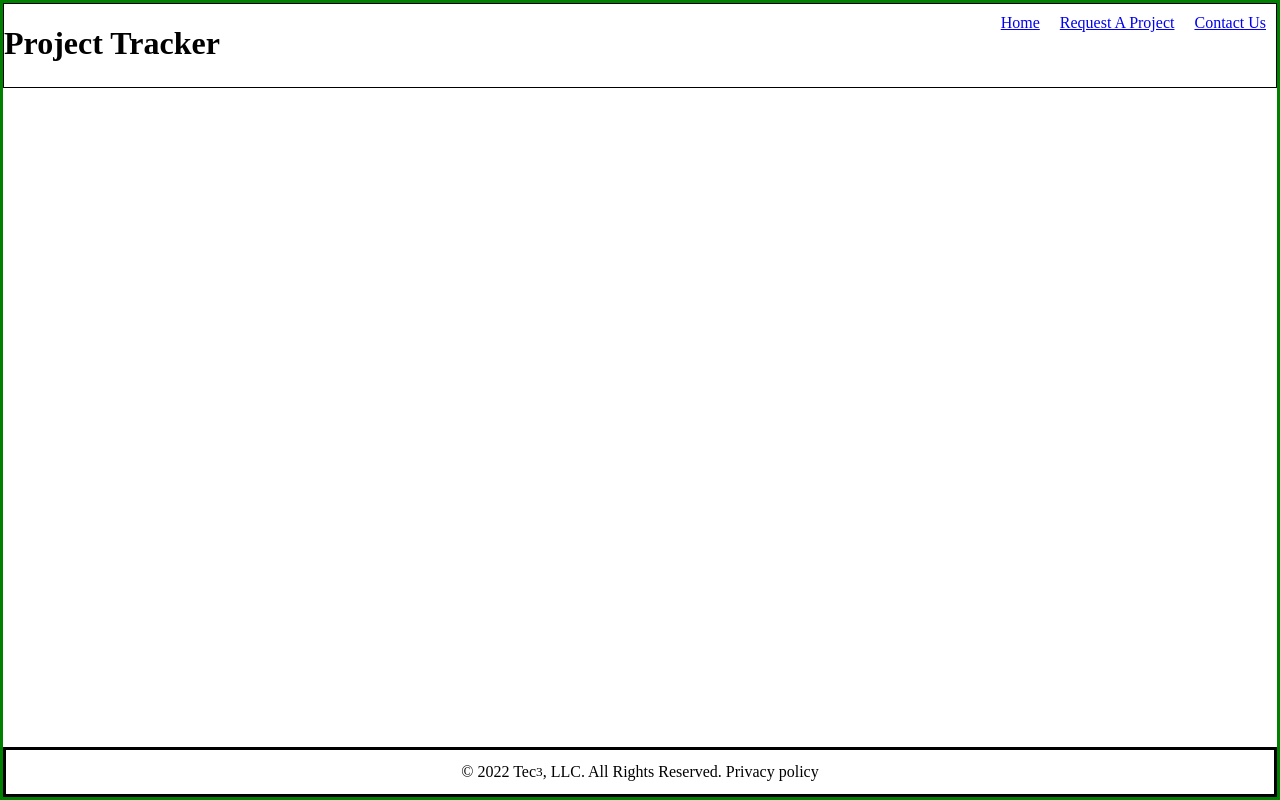
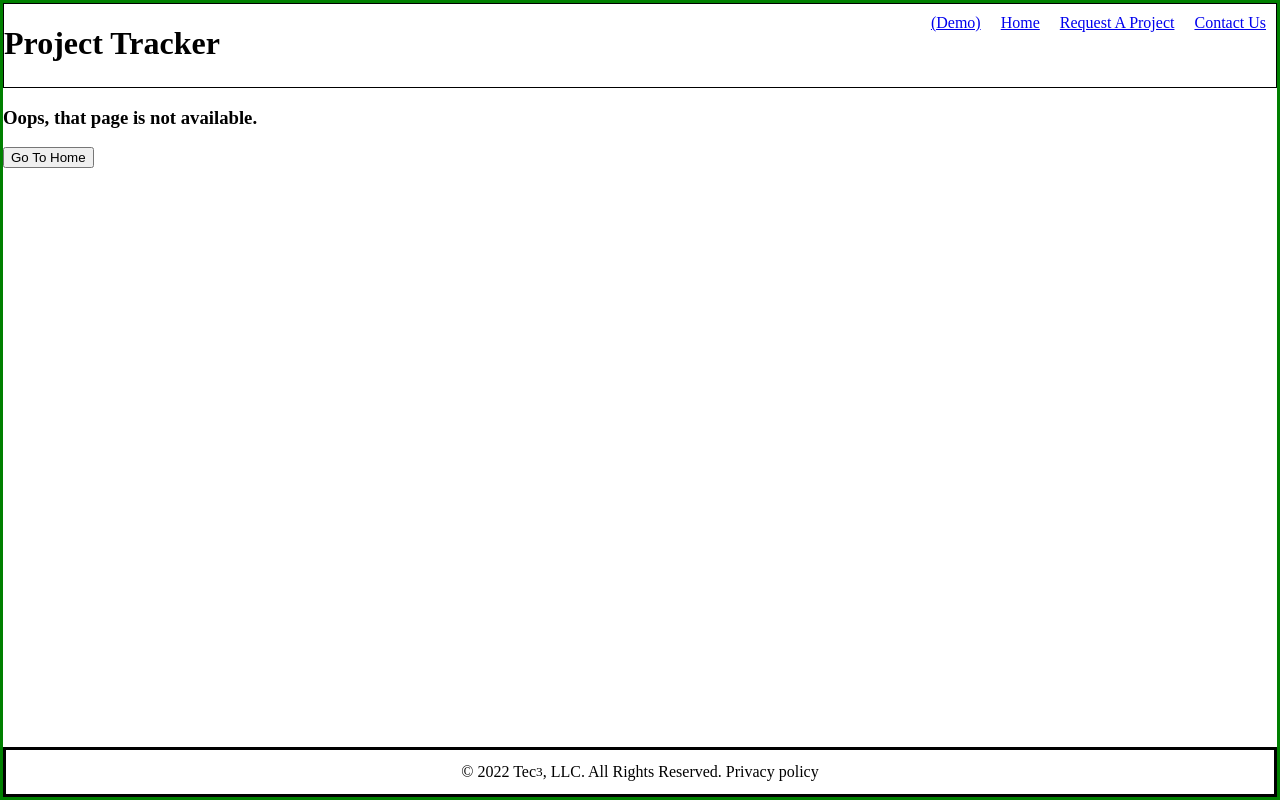
Before and after one commit to dionisggr/project-tracker, a React (Create React App) app: page /404 in a window 1280 px wide. Built offline with nearby package versions, Linux system fonts and the light colour scheme; the HTML template or start-up script is replaced by a standard one.

Commit message:
adding Not Found page

```diff
--- a/src/layout/Header/Nav.js
+++ b/src/layout/Header/Nav.js
@@ -3,6 +3,7 @@ import 'styles/Nav.css';
 export default function Nav() {
   return (
     <nav>
+      <a href='/project/demo'>(Demo)</a>
       <a href='/'>Home</a>
       <a href='/request'>Request A Project</a>
       <a href='/contact'>Contact Us</a>
--- a/src/layout/Main.js
+++ b/src/layout/Main.js
@@ -3,6 +3,7 @@ import Home from 'pages/Home';
 import Request from 'pages/Request';
 import Project from 'pages/Project';
 import Contact from 'pages/Contact';
+import NotFound from 'pages/NotFound';
 import 'styles/Main.css';
 
 export default function Main() {
@@ -13,6 +14,7 @@ export default function Main() {
         <Route path='/request' element={<Request />} />
         <Route path='/contact' element={<Contact />} />
         <Route path='/project/:projectId' element={<Project />} />
+        <Route path='*' element={<NotFound />} />
       </Routes>
     </main>
   );
--- a/src/mocks/index.js
+++ b/src/mocks/index.js
@@ -1,7 +1,7 @@
 const date = new Date();
 
 const project = {
-  id: 1,
+  id: 'demo',
   projectName: 'Project Tracker Website',
   client: 'Tec3',
   contact: 'Dio',
--- a/src/pages/Home.js
+++ b/src/pages/Home.js
@@ -1,7 +1,7 @@
 import TextInput from 'common/TextInput';
 import 'styles/Home.css';
 
-export default function Home() {
+export default function Home(props) {
   function getProject(evt) {
     evt.preventDefault();
 
@@ -10,6 +10,8 @@ export default function Home() {
     // Awesome code to fetch Project from ID
     console.log('projectId:', projectId);
   };
+
+  console.log(props.location)
 
   return (
     <form className='home' onSubmit={getProject}>
--- /dev/null
+++ b/src/pages/NotFound.js
@@ -0,0 +1,9 @@
+export default function NotFound() {
+  return (
+    <article className='not-found'>
+      <h3>Oops, that page is not available.</h3>
+
+      <button type='button'>Go To Home</button>
+    </article>
+  );
+};
--- a/src/pages/Project/index.js
+++ b/src/pages/Project/index.js
@@ -1,5 +1,5 @@
 import { useState, useEffect } from 'react';
-import { useParams } from 'react-router-dom';
+import { useParams, Navigate } from 'react-router-dom';
 import { MessageContext } from 'context';
 import ProjectInfo from './ProjectInfo';
 import Phases from './Phases';
@@ -33,6 +33,8 @@ export default function Project() {
     getProject();
   }, [projectId]);
 
+  if (!project.id) return <Navigate to='/404' />
+
   return (
     <article className='project'>
       <ProjectInfo project={project} />
```
Also changed, not shown: 1 other file (tests, documents, lock files or other folders).
